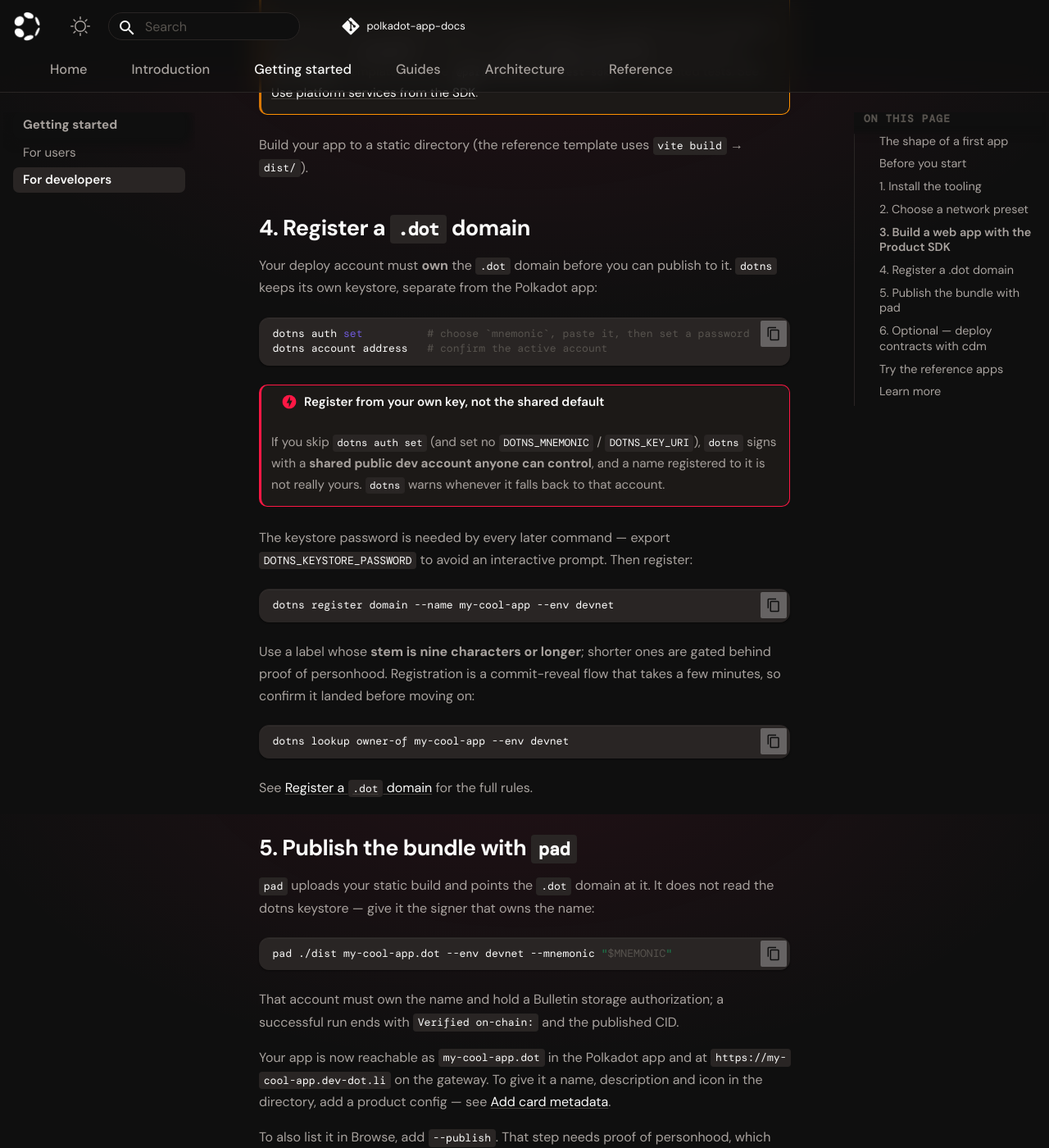
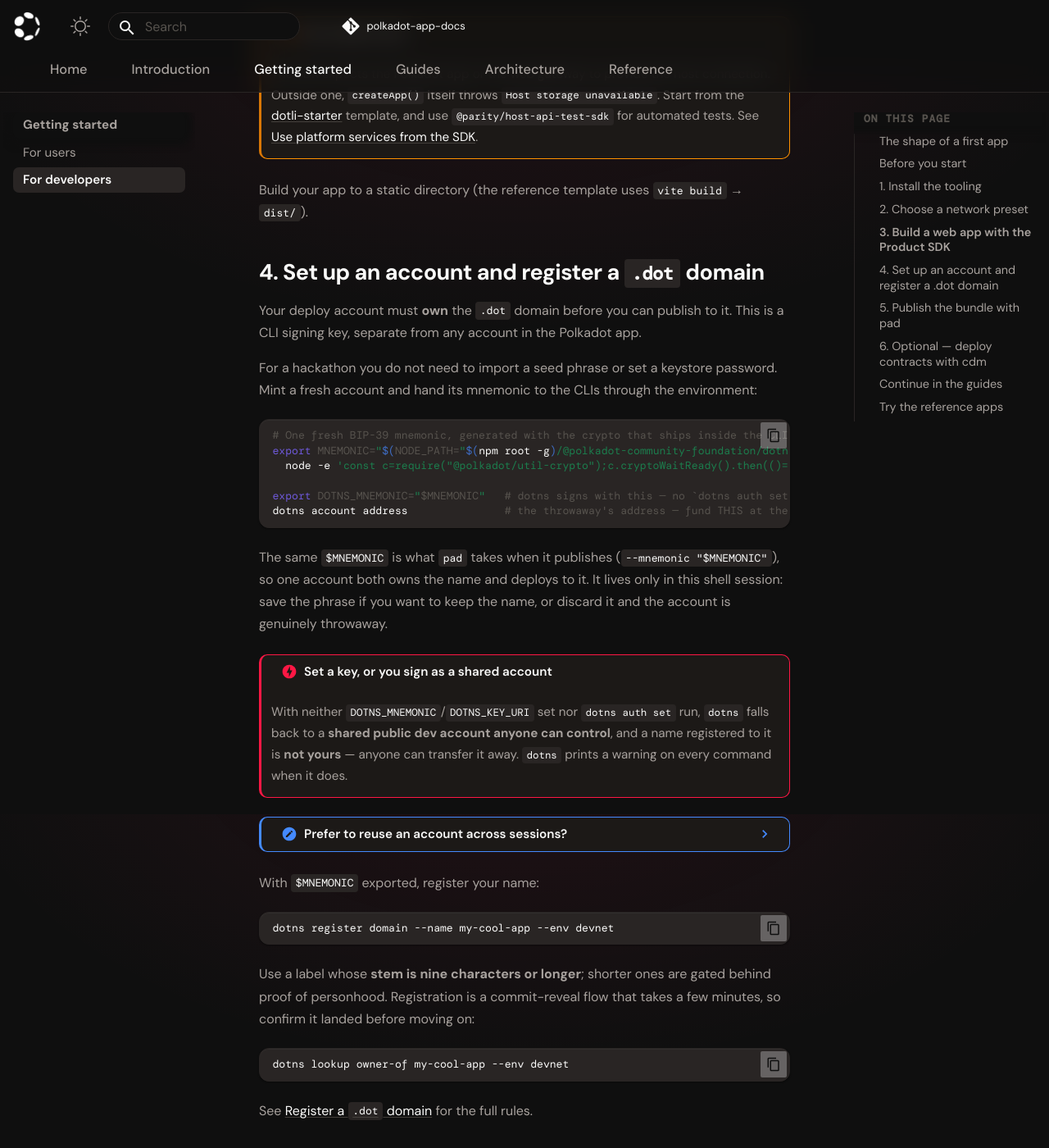
Before and after one commit to Polkadot-Community-Foundation/polkadot-app-docs, an MkDocs documentation site: the page built from docs/getting-started/developers.md, in a window 1280 px wide and 1400 px high, scrolled down 2607 px. Shown: the whole window at 82% size. Built offline with MkDocs 1.6.1 and Material for MkDocs 9.7.7, drawn with Linux system fonts in a browser that asks for light colours; comment, search, counter and statistics services are not loaded; some of the changed text lies outside the part shown.

Commit message:
docs: frictionless throwaway account + surface guides for hackathon devs
- add docs/_snippets/throwaway-account.md: mint a BIP-39 signing key in one
  command, no seed import and no keystore password (dotns via DOTNS_MNEMONIC,
  pad via --mnemonic); keystore demoted to a 'reuse across sessions' path
- getting-started/developers.md: 'Before you start' points to the install step
  (was referencing dotns with no install source); retitle step 4 to lead with
  account setup; add a 'Continue in the guides' card grid so the Guides are
  reachable from the Getting started tab
- guides/register-a-dot-name.md: throwaway-first 'Set up an account'
- guides/create-account.md: note steering app builders to the CLI signing key

````diff
--- /dev/null
+++ b/docs/_snippets/throwaway-account.md
@@ -0,0 +1,23 @@
+For a hackathon you do not need to import a seed phrase or set a keystore
+password. Mint a fresh account and hand its mnemonic to the CLIs through the
+environment:
+
+```bash
+# One fresh BIP-39 mnemonic, generated with the crypto that ships inside the CLIs
+export MNEMONIC="$(NODE_PATH="$(npm root -g)/@polkadot-community-foundation/dotns-cli/node_modules" \
+  node -e 'const c=require("@polkadot/util-crypto");c.cryptoWaitReady().then(()=>console.log(c.mnemonicGenerate()))')"
+
+export DOTNS_MNEMONIC="$MNEMONIC"   # dotns signs with this — no `dotns auth set`, no password
+dotns account address               # the throwaway's address — fund THIS at the faucet
+```
+
+The same `$MNEMONIC` is what `pad` takes when it publishes (`--mnemonic
+"$MNEMONIC"`), so one account both owns the name and deploys to it. It lives only
+in this shell session: save the phrase if you want to keep the name, or discard
+it and the account is genuinely throwaway.
+
+!!! danger "Set a key, or you sign as a shared account"
+    With neither `DOTNS_MNEMONIC`/`DOTNS_KEY_URI` set nor `dotns auth set` run,
+    `dotns` falls back to a **shared public dev account anyone can control**, and
+    a name registered to it is **not yours** — anyone can transfer it away.
+    `dotns` prints a warning on every command when it does.
--- a/docs/getting-started/developers.md
+++ b/docs/getting-started/developers.md
@@ -24,8 +24,12 @@
 
 ## Before you start
 
-You need **one signing account**, ready in three ways, before any command below
-touches the chain:
+Every command below runs through the CLIs you install in
+[step 1](#1-install-the-tooling), so install those first. You also need **one
+signing account** — if you don't already have a key,
+[mint a throwaway one](#4-set-up-an-account-and-register-a-dot-domain) (no seed
+to import, no password). That account has to be ready in three ways before any
+command touches the chain:
 
 1. **Funded** with native tokens on Asset Hub for fees —
    [Faucet](../reference/networks.md#faucet).
@@ -86,24 +90,27 @@
 
 Build your app to a static directory (the reference template uses `vite build` → `dist/`).
 
-## 4. Register a `.dot` domain
+## 4. Set up an account and register a `.dot` domain
 
 Your deploy account must **own** the `.dot` domain before you can publish to it.
-`dotns` keeps its own keystore, separate from the Polkadot app:
+This is a CLI signing key, separate from any account in the Polkadot app.
 
-```bash
-dotns auth set          # choose `mnemonic`, paste it, then set a password
-dotns account address   # confirm the active account
-```
+--8<-- "throwaway-account.md"
 
-!!! danger "Register from your own key, not the shared default"
-    If you skip `dotns auth set` (and set no `DOTNS_MNEMONIC` / `DOTNS_KEY_URI`),
-    `dotns` signs with a **shared public dev account anyone can control**, and a
-    name registered to it is not really yours. `dotns` warns whenever it falls
-    back to that account.
+??? note "Prefer to reuse an account across sessions?"
+    Store a mnemonic or key-uri in the encrypted `dotns` keystore instead of
+    the environment:
 
-The keystore password is needed by every later command — export
-`DOTNS_KEYSTORE_PASSWORD` to avoid an interactive prompt. Then register:
+    ```bash
+    dotns auth set          # choose `mnemonic`, paste it, then set a password
+    dotns account address   # confirm the active account
+    ```
+
+    The keystore password is then needed by every later command — export
+    `DOTNS_KEYSTORE_PASSWORD` to avoid an interactive prompt. See
+    [Register a `.dot` domain](../guides/register-a-dot-name.md#set-up-an-account).
+
+With `$MNEMONIC` exported, register your name:
 
 ```bash
 dotns register domain --name my-cool-app --env devnet
@@ -152,18 +159,53 @@
 first. See [Deploy & register contracts](../guides/deploy-contracts-cdm.md) for
 the full sequence.
 
+## Continue in the guides
+
+This page is the quickstart; each step has a full guide with the rules and edge
+cases. Find them all under the **Guides** tab:
+
+<div class="grid cards" markdown>
+
+-   **[Build & Publish Applications](../guides/build-and-publish.md)**
+
+    ---
+
+    The full publishing path — bundle, name, deploy, and card metadata.
+
+-   **[Register a `.dot` domain](../guides/register-a-dot-name.md)**
+
+    ---
+
+    Account setup, name rules, and the commit-reveal flow in depth.
+
+-   **[Deploy & register contracts](../guides/deploy-contracts-cdm.md)**
+
+    ---
+
+    Build, deploy, and register PolkaVM contracts with `cdm`.
+
+-   **[Use platform services from the SDK](../guides/platform-services-sdk.md)**
+
+    ---
+
+    Chains, storage, contracts, and identity from your app.
+
+-   **[List your app in Browse](../guides/list-in-browse.md)**
+
+    ---
+
+    Get your Product into the in-app directory.
+
+</div>
+
 ## Try the reference apps
 
 Working examples are the fastest way to see the shape of a Product — start with
 [Playground](https://playground.dev-dot.li) or
 [Simple Survey](https://survey.dev-dot.li); the full list is in
-[More resources](../reference/resources.md).
+[More resources](../reference/resources.md). The
+[dotli-starter](https://github.com/paritytech/dotli-starter) template is a good
+skeleton to build from.
 
 To test as an end user, install the app and fund an account — see
 [Getting started for users](users.md).
-
-## Learn more
-
-- [Build & Publish Applications](../guides/build-and-publish.md) — the full publishing path
-- [Use platform services from the SDK](../guides/platform-services-sdk.md) — chains, storage, contracts, identity
-- [dotli-starter](https://github.com/paritytech/dotli-starter) — a template to start from
--- a/docs/guides/register-a-dot-name.md
+++ b/docs/guides/register-a-dot-name.md
@@ -25,8 +25,24 @@
 
 ## Set up an account
 
-The CLI keeps its **own** keystore, separate from any account in the Polkadot
-app. Configure it **before** you register anything:
+The CLI signs with its **own** key, separate from any account in the Polkadot
+app. Configure one **before** you register anything.
+
+### Fastest: a throwaway account
+
+--8<-- "throwaway-account.md"
+
+Then confirm which account is active:
+
+```bash
+dotns account address
+dotns account info --env devnet
+```
+
+### Keep it: the encrypted keystore
+
+To reuse an account across sessions, store a mnemonic or key-uri in the
+password-protected `dotns` keystore instead of the environment:
 
 ```bash
 dotns auth set
@@ -43,20 +59,6 @@
 export DOTNS_KEYSTORE_PASSWORD="…"
 dotns auth set --mnemonic "…" --account my-app
 ```
-
-Then confirm which account is active:
-
-```bash
-dotns account address
-dotns account info --env devnet
-```
-
-!!! danger "Without a keystore you sign with a shared public account"
-    If you have not run `dotns auth set` — and have set neither `DOTNS_MNEMONIC`
-    nor `DOTNS_KEY_URI` — `dotns` falls back to a **shared public dev account
-    that anyone can control**, and prints a warning saying exactly that on every
-    command. A `.dot` name registered from that account is **not yours**: anyone
-    can transfer it away. Always configure your own key first.
 
 Registration signs a PolkaVM transaction, so your account also needs a mapped
 EVM address and a balance for fees — fund it from the
````
Also changed, not shown: docs/guides/create-account.md (+6 -0 lines).
